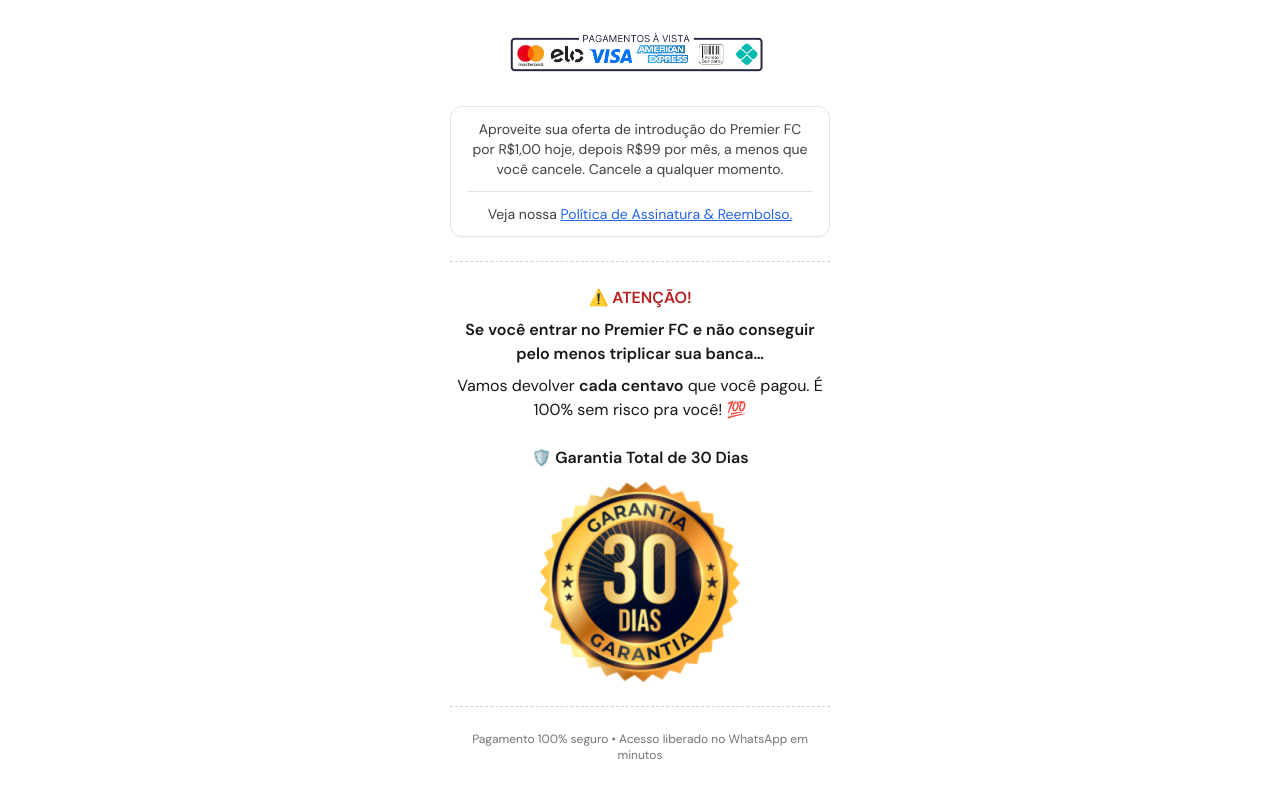
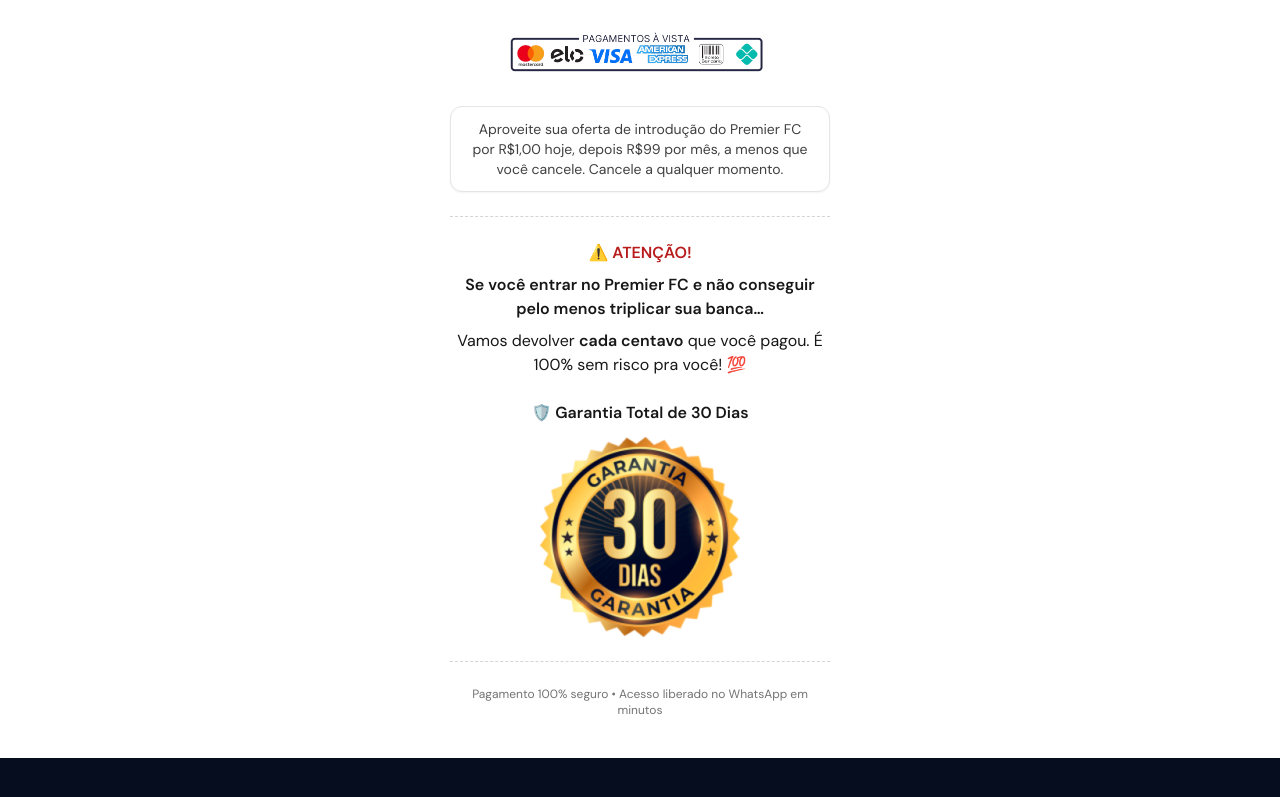
Before and after one commit to guilhermesimas542-lab/Premier-Claude-code, a React (Vite) app: page /bd2 in a window 1280 px wide. Shown: the part 714-1511 px from the top of the page. After the commit the page ends 1472 px from the top, so only its background shows below. Built offline with nearby package versions, Linux system fonts and the light colour scheme; no server answers; the database is empty; the HTML template or start-up script is replaced by a standard one; a web font is replaced by a local one.

Commit message:
Changes
Co-authored-by: guilhermesimas542-lab <256834992+guilhermesimas542-lab@users.noreply.github.com>

```diff
--- a/src/pages/Backredirect2.tsx
+++ b/src/pages/Backredirect2.tsx
@@ -152,18 +152,6 @@ export default function Backredirect2() {
           <p>
             Aproveite sua oferta de introdução do Premier FC por R$1,00 hoje, depois R$99 por mês, a menos que você cancele. Cancele a qualquer momento.
           </p>
-          <div className="my-3 border-t border-neutral-200" />
-          <p>
-            Veja nossa{" "}
-            <a
-              href="/politica-reembolso"
-              target="_blank"
-              rel="noopener noreferrer"
-              className="text-blue-600 underline"
-            >
-              Política de Assinatura &amp; Reembolso.
-            </a>
-          </p>
         </div>
 
         {/* 9) DASHED DIVIDER */}
```
